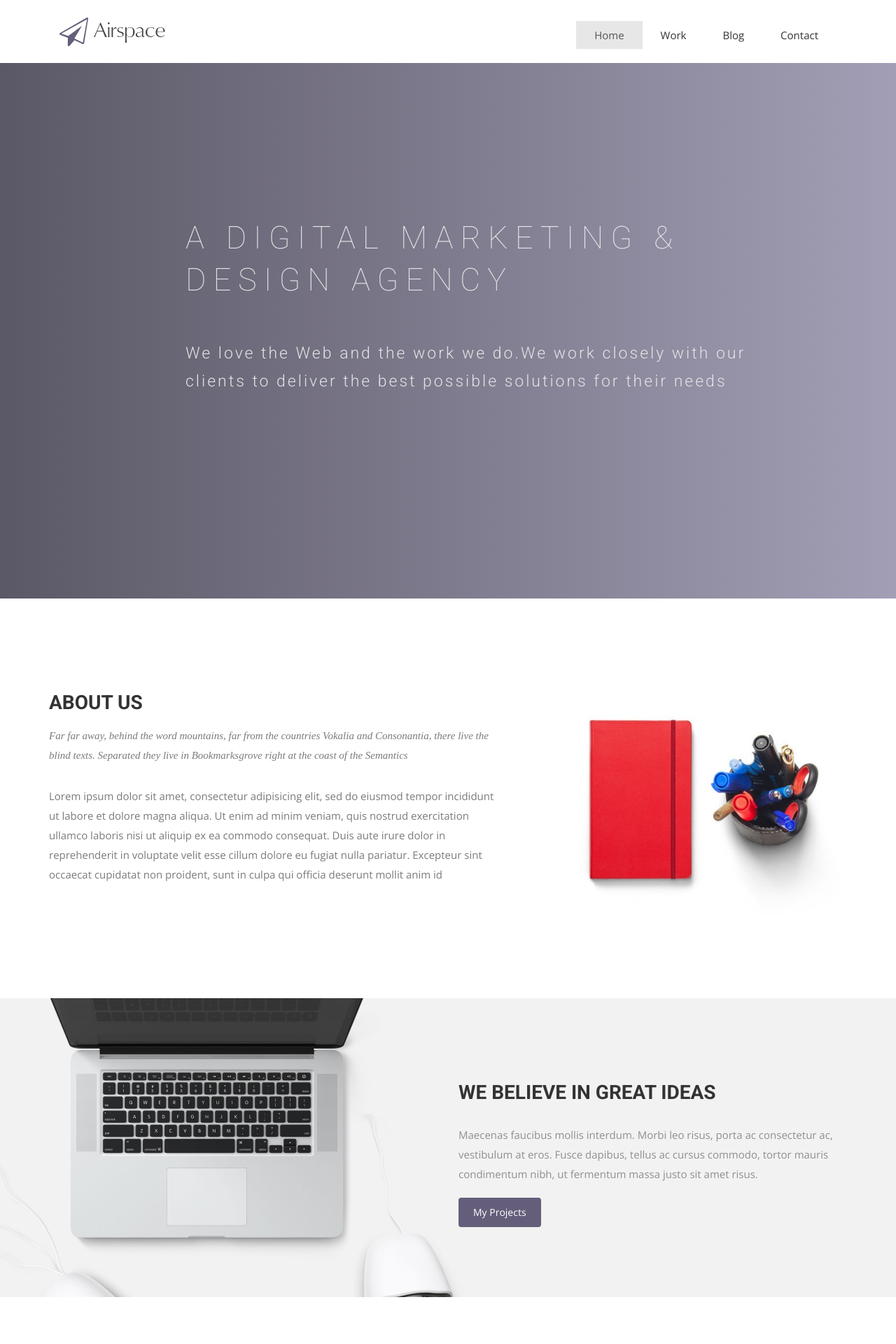
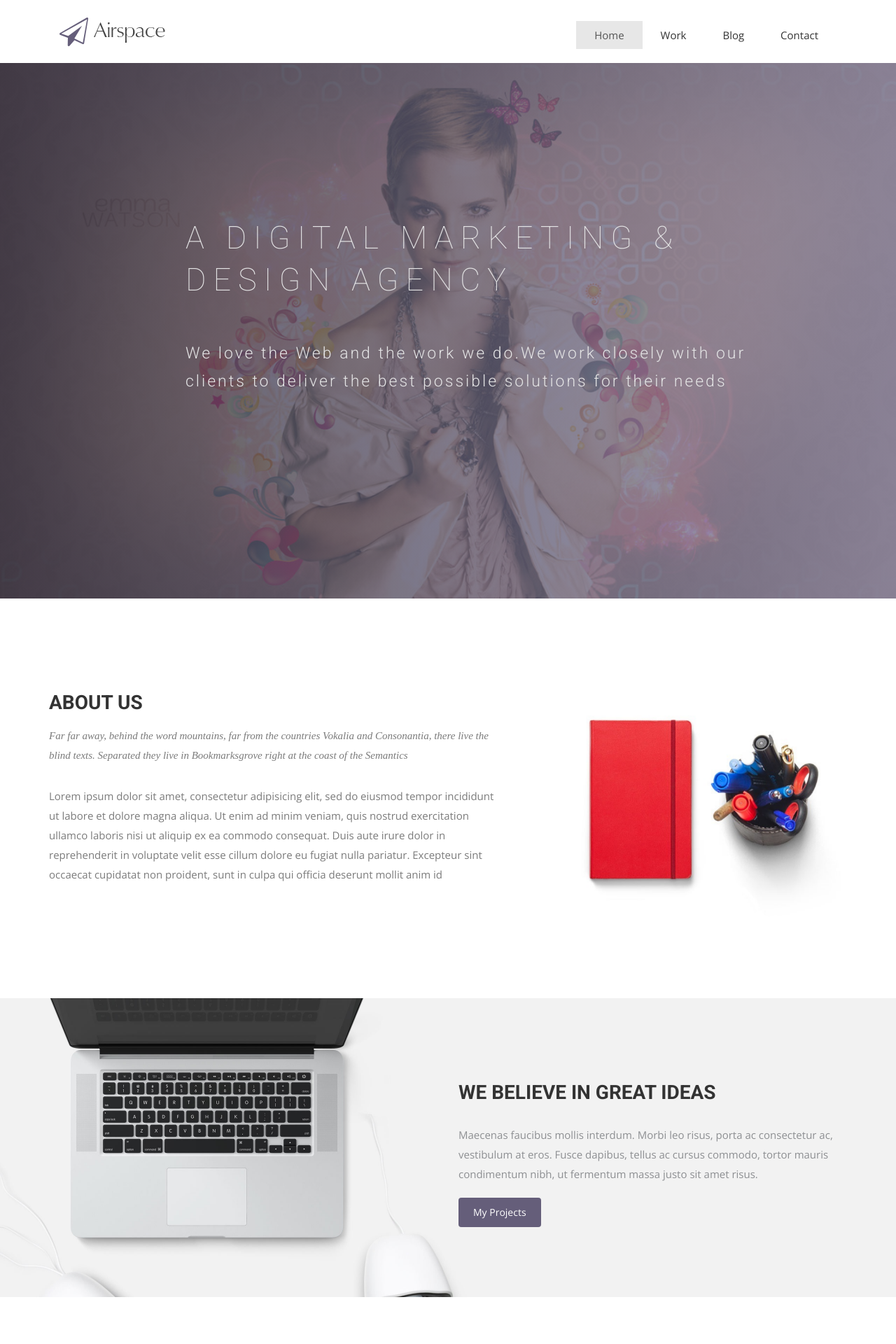
Before and after one commit to mahafuzur/airspace, a Jekyll site: the page built from index.html, in a window 1280 px wide. Shown: the top 1920 px of the page at 70% size. Built offline with Jekyll 4.4.1, drawn with Linux system fonts in a browser that asks for light colours; nearby versions of some CDN libraries; some web fonts are replaced; comment, search, counter and statistics services are not loaded.

Commit message:
update link

```diff
--- a/_includes/slider.html
+++ b/_includes/slider.html
@@ -1,5 +1,5 @@
 <!-- Slider Start -->
-<section id="{{ include.id }}" style="background-image: {{site.baseurl}}{{page.sliderBackground}}">
+<section id="{{ include.id }}" style="background-image: url({{site.baseurl}}{{page.sliderBackground}})">
   <div class="container">
     <div class="row">
       {% if page.title == 'Home'%}
--- a/index.html
+++ b/index.html
@@ -1,7 +1,7 @@
 ---
 layout: default
 title: 'Home'
-sliderBackground: "url('/img/slider-bg.jpg')"
+sliderBackground: "/img/slider-bg.jpg"
 sliderTitle: "A DIGITAL MARKETING &#38; <br> DESIGN AGENCY"
 sliderDescription: "We love the Web and the work we do.We work closely with our </br> clients to deliver the best possible solutions for their needs"
 ---
```
